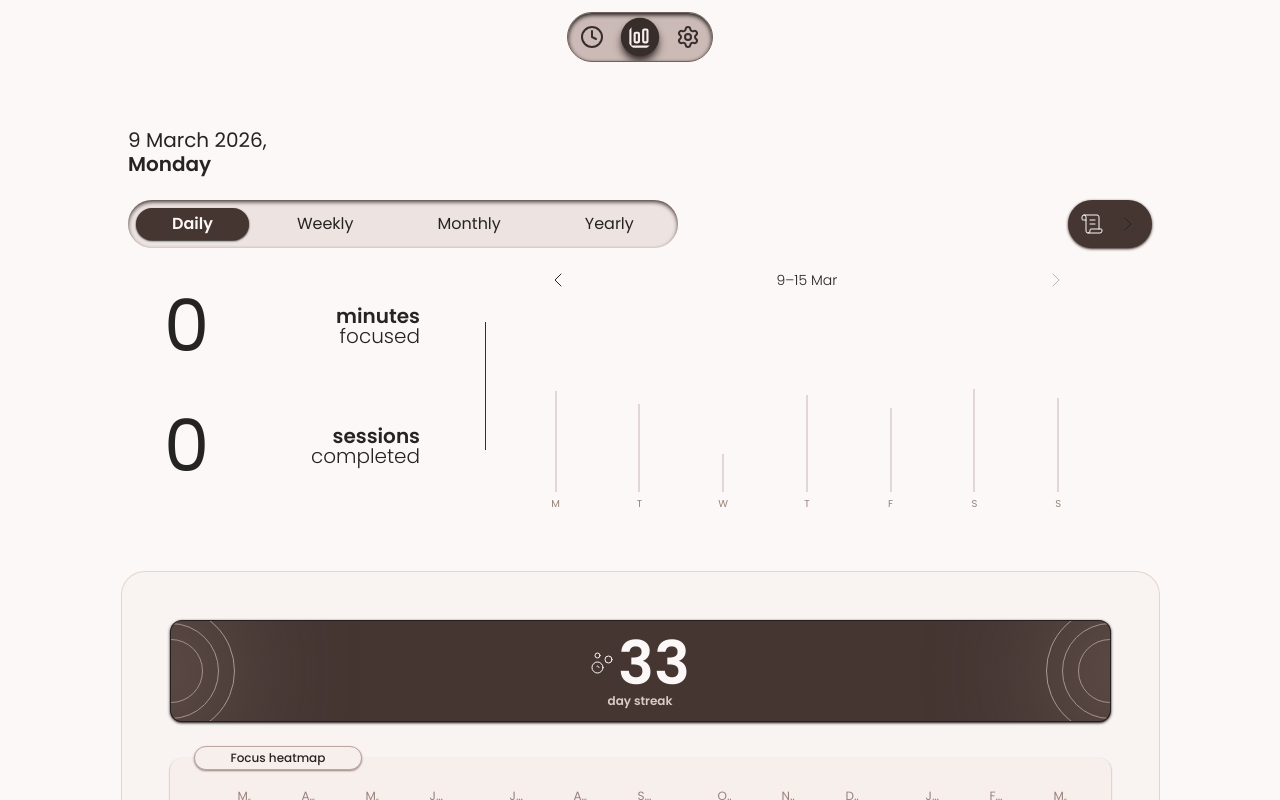
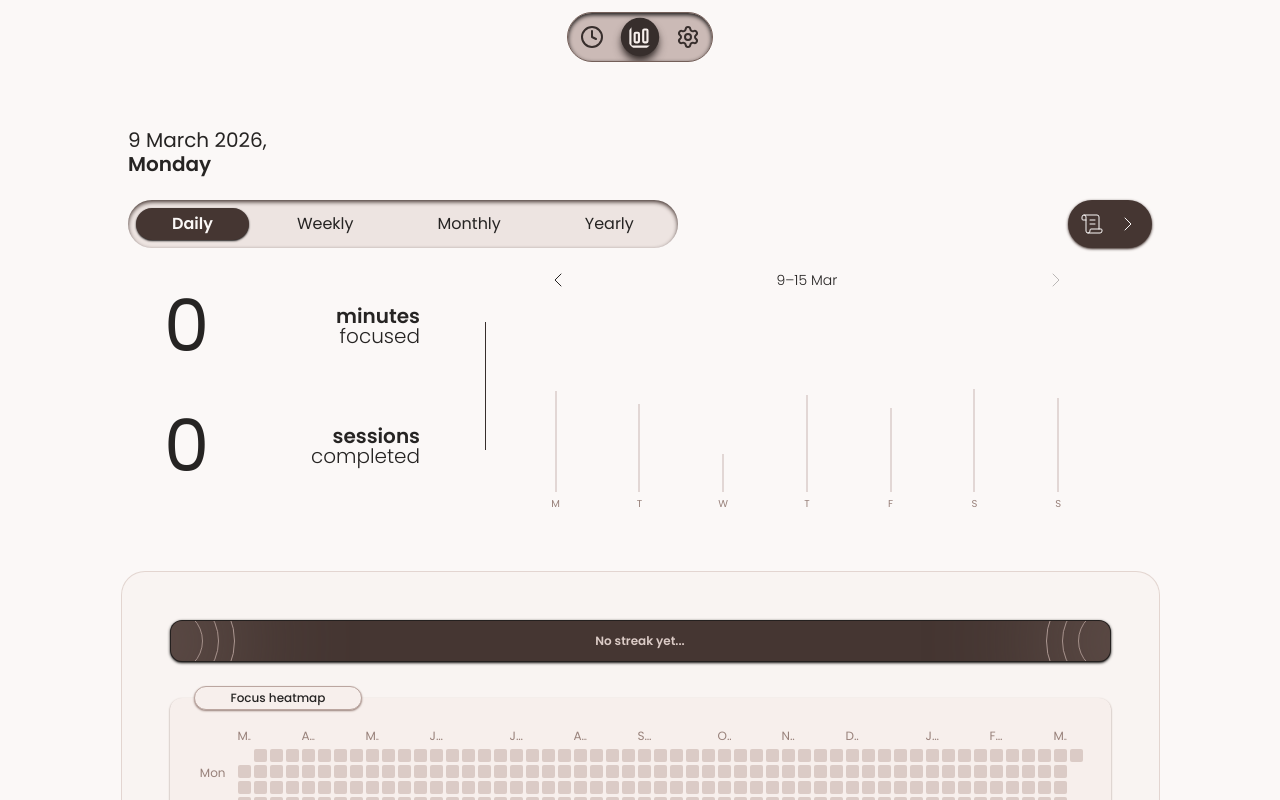
Before and after one commit to plwtx/chai.study, a React (Vite) app: page /statistics in a window 1280 px wide. Shown: the top 800 px of the page. Built offline with nearby package versions, Linux system fonts and the light colour scheme; a web font is replaced by a local one; what @toolwind/corner-shape would draw is missing.

Commit message:
FEAT: Day streak banner.

```diff
--- a/src/features/statistics/components/day-streak.tsx
+++ b/src/features/statistics/components/day-streak.tsx
@@ -1,17 +1,21 @@
 import { Bubbles } from "lucide-react";
+import { useDayStreak } from "@/features/statistics/hooks/useDayStreak";
 export default function OtherStat() {
+  const streak = useDayStreak();
   return (
     <>
       {/* Day streak */}
       <section className="bg-brown-600 group dark:bg-dark-900/75 border-brown-900/75 shadow-brown-800 corner-scoop relative z-30 flex h-full w-full flex-col items-center justify-center overflow-clip rounded-xl border p-3 px-6 font-semibold shadow-sm dark:shadow-black">
         <div className="flex w-full items-center justify-center gap-1">
-          <Bubbles className="stroke-brown-50 z-0 size-6 stroke-1 transition-discrete duration-200 group-hover:size-0" />
+          {streak > 0 && (
+            <Bubbles className="stroke-brown-50 z-0 size-6 stroke-1 transition-discrete duration-200 group-hover:size-0" />
+          )}
           <span className="text-brown-50 dark:text-brown-200 z-20 text-6xl">
-            33
+            {streak > 0 ? streak : null}
           </span>
         </div>
         <span className="text-brown-200 dark:text-brown-400 z-20 text-xs">
-          day streak
+          {streak > 0 ? "day streak" : "No streak yet..."}
         </span>
         {/* Absolutes (decoration) */}
         <section className="border-brown-">
--- a/src/features/statistics/components/stats-view-controls.tsx
+++ b/src/features/statistics/components/stats-view-controls.tsx
@@ -41,7 +41,7 @@ export default function StatsViewControls({
       {/* View logs button */}
       <div className="bg-brown-600 dark:bg-dark-900 shadow-brown-600 flex gap-3 rounded-full p-3 shadow-sm dark:shadow-black">
         <ScrollText className="stroke-brown-50 stroke-[1px]" />
-        <ChevronDown className="rotate-270 stroke-[1px]" />
+        <ChevronDown className="stroke-brown-50 rotate-270 stroke-[1px]" />
       </div>
     </section>
   );
--- /dev/null
+++ b/src/features/statistics/hooks/useDayStreak.ts
@@ -0,0 +1,60 @@
+import { useState, useEffect } from "react";
+import { useAppStore } from "@/store";
+import { db } from "@/db";
+
+function toDateKey(d: Date): string {
+  const y = d.getFullYear();
+  const m = String(d.getMonth() + 1).padStart(2, "0");
+  const day = String(d.getDate()).padStart(2, "0");
+  return `${y}-${m}-${day}`;
+}
+
+export function useDayStreak(): number {
+  const [streak, setStreak] = useState(0);
+  const status = useAppStore((s) => s.status);
+
+  useEffect(() => {
+    async function compute() {
+      const sessions = await db.sessions
+        .where("mode")
+        .equals("focus")
+        .toArray();
+
+      const daySet = new Set<string>();
+      for (const s of sessions) {
+        daySet.add(toDateKey(new Date(s.completedAt)));
+      }
+
+      const today = new Date();
+      today.setHours(0, 0, 0, 0);
+      const todayKey = toDateKey(today);
+
+      const yesterday = new Date(today);
+      yesterday.setDate(today.getDate() - 1);
+      const yesterdayKey = toDateKey(yesterday);
+
+      let startDate: Date;
+      if (daySet.has(todayKey)) {
+        startDate = today;
+      } else if (daySet.has(yesterdayKey)) {
+        startDate = yesterday;
+      } else {
+        setStreak(0);
+        return;
+      }
+
+      let count = 0;
+      const cursor = new Date(startDate);
+      while (daySet.has(toDateKey(cursor))) {
+        count++;
+        cursor.setDate(cursor.getDate() - 1);
+      }
+
+      setStreak(count);
+    }
+
+    compute();
+  }, [status]);
+
+  return streak;
+}
```
